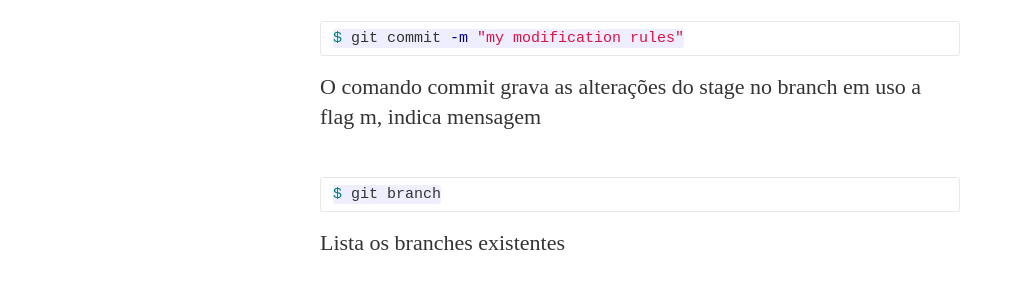
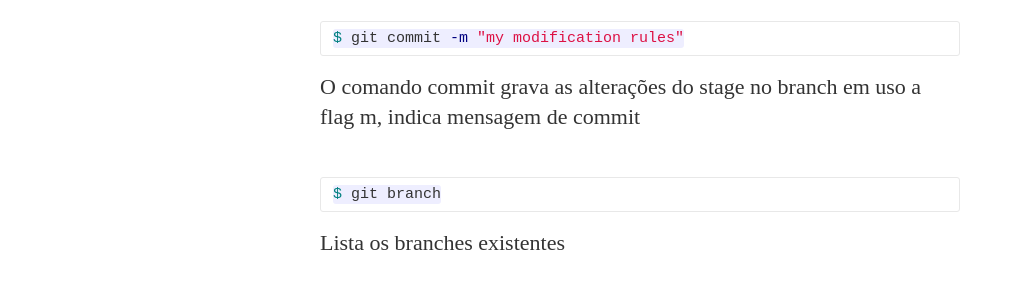
Before and after one commit to heliohead/blog, a Jekyll site: the page built from _posts/2015-06-12-comecando-com-git-e-github.markdown, in a window 1280 px wide and 900 px high, scrolled down 4595 px. Shown: the part 186-486 px from the top of the window, without its empty margins (0-1013 px from the left). Built offline with Jekyll 4.4.1, drawn with Linux system fonts in a browser that asks for light colours; nearby versions of some CDN libraries; some web fonts are replaced; Markdown is read by kramdown in place of the engine named in the settings; some of the changed text lies outside the part shown.

````diff
--- a/_posts/2015-06-12-comecando-com-git-e-github.markdown
+++ b/_posts/2015-06-12-comecando-com-git-e-github.markdown
@@ -6,7 +6,6 @@ comments: true
 categories: git
 image: /assets/article_images/2015-06-12-comecando-com-git-e-github/octocat.jpg
 ---
-
 # Começando com Git e GitHub
 <br />
 
@@ -88,7 +87,7 @@ Mostra o quais arquivos estão modificados, em stage ou não
 ```bash
 $ git commit -m "my modification rules"
 ```
-O comando commit grava as alterações do stage no branch em uso a flag m, indica mensagem
+O comando commit grava as alterações do stage no branch em uso a flag m, indica mensagem de commit
 
 ```bash
 $ git branch
````
Also changed, not shown: other parts of _posts/2015-06-12-comecando-com-git-e-github.markdown (+2 -0 lines).
